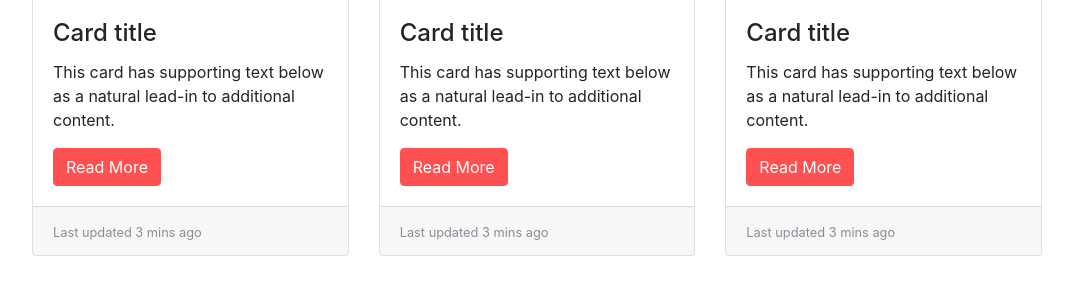
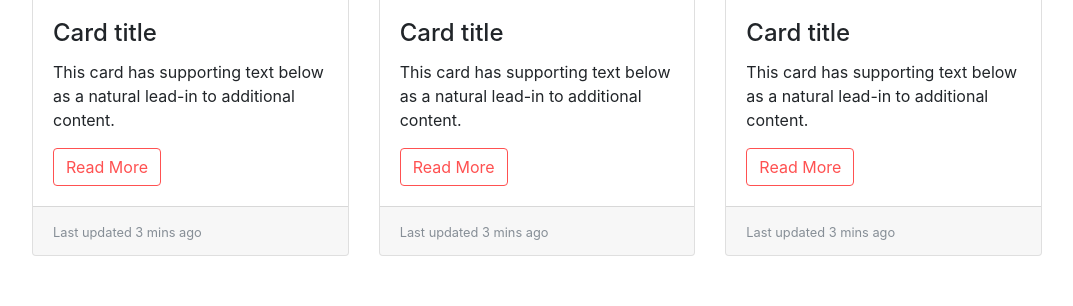
Before and after one commit to Junior-Jr/ITF-Project, a PHP site: page / in a window 1280 px wide. Shown: the part 938-1244 px from the top of the page, without its empty margins (103-1176 px from the left). Run offline with PHP 8.4, Linux system fonts and the light colour scheme; some libraries are stand-ins or nearby versions.

Commit message:
Add hover button

```diff
--- a/index.html
+++ b/index.html
@@ -2,11 +2,11 @@
 <head>
     <meta charset="UTF-8">
     <title>Test Title</title>
-    <link rel="stylesheet" type="text/css" href="style.css">
     <link rel="stylesheet" href="css/bootstrap.min.css">
     <script src="jquery-3.2.1.slim.min.js"></script>
     <script src="https://cdnjs.cloudflare.com/ajax/libs/popper.js/1.12.3/umd/popper.min.js" integrity="sha384-vFJXuSJphROIrBnz7yo7oB41mKfc8JzQZiCq4NCceLEaO4IHwicKwpJf9c9IpFgh" crossorigin="anonymous"></script>
     <script src="js/bootstrap.min.js"></script>
+    <link rel="stylesheet" type="text/css" href="style.css">
 </head>
 <body>
     <!--Nav Bar Part-->
@@ -30,7 +30,7 @@
         </div>
         <form class="form-inline">
             <input class="form-control mr-sm-2" type="search" placeholder="Search" aria-label="Search">
-            <button class="btn btn-outline my-2 my-sm-0" type="submit">Search</button>
+            <a class="btn btn-search" href="#" role="button">Login</a>
         </form>
     </nav>
     <div class="container">
@@ -40,7 +40,7 @@
                 <div class="card-body">
                     <h4 class="card-title">Card title</h4>
                     <p class="card-text">This card has supporting text below as a natural lead-in to additional content.</p>
-                    <a class="btn btn-outline-dark" style="color: #FFF; background-color: #FF5151; border-color: #FF5151;" href="#" role="button">Read More</a>
+                    <button type="button" class="btn btn-search">Read More</button>
                 </div>
                 <div class="card-footer">
                     <small class="text-muted">Last updated 3 mins ago</small>
@@ -51,7 +51,7 @@
                 <div class="card-body">
                     <h4 class="card-title">Card title</h4>
                     <p class="card-text">This card has supporting text below as a natural lead-in to additional content.</p>
-                    <a class="btn btn-outline-dark" style="color: #FFF; background-color: #FF5151; border-color: #FF5151;" href="#" role="button">Read More</a>
+                    <button type="button" class="btn btn-search">Read More</button>
                 </div>
                 <div class="card-footer">
                     <small class="text-muted">Last updated 3 mins ago</small>
@@ -62,7 +62,7 @@
                 <div class="card-body">
                     <h4 class="card-title">Card title</h4>
                     <p class="card-text">This card has supporting text below as a natural lead-in to additional content.</p>
-                    <a class="btn btn-outline-dark" style="color: #FFF; background-color: #FF5151; border-color: #FF5151;" href="#" role="button">Read More</a>
+                    <button type="button" class="btn btn-search">Read More</button>
                 </div>
                 <div class="card-footer">
                     <small class="text-muted">Last updated 3 mins ago</small>
@@ -75,7 +75,7 @@
                 <div class="card-body">
                     <h4 class="card-title">Card title</h4>
                     <p class="card-text">This card has supporting text below as a natural lead-in to additional content.</p>
-                    <a class="btn btn-outline-dark" style="color: #FFF; background-color: #FF5151; border-color: #FF5151;" href="#" role="button">Read More</a>
+                    <button type="button" class="btn btn-search">Read More</button>
                 </div>
                 <div class="card-footer">
                     <small class="text-muted">Last updated 3 mins ago</small>
@@ -86,7 +86,7 @@
                 <div class="card-body">
                     <h4 class="card-title">Card title</h4>
                     <p class="card-text">This card has supporting text below as a natural lead-in to additional content.</p>
-                    <a class="btn btn-outline-dark" style="color: #FFF; background-color: #FF5151; border-color: #FF5151;" href="#" role="button">Read More</a>
+                    <button type="button" class="btn btn-search">Read More</button>
                 </div>
                 <div class="card-footer">
                     <small class="text-muted">Last updated 3 mins ago</small>
@@ -97,7 +97,7 @@
                 <div class="card-body">
                     <h4 class="card-title">Card title</h4>
                     <p class="card-text">This card has supporting text below as a natural lead-in to additional content.</p>
-                    <a class="btn btn-outline-dark" style="color: #FFF; background-color: #FF5151; border-color: #FF5151;" href="#" role="button">Read More</a>
+                    <button type="button" class="btn btn-search">Read More</button>
                 </div>
                 <div class="card-footer">
                     <small class="text-muted">Last updated 3 mins ago</small>
--- a/style.css
+++ b/style.css
@@ -7,11 +7,12 @@
 .card-deck{
     padding: 50px;
 }
-.btn-outline-dark{
+.btn-search{
     color: #FF5151;
-
+    border-color: #FF5151;
+    background-color: transparent;
 }
-.btn-outline{
+.btn-search:hover{
     color: #fff;
     background-color: #FF5151;
     border-color: #FF5151;
```
